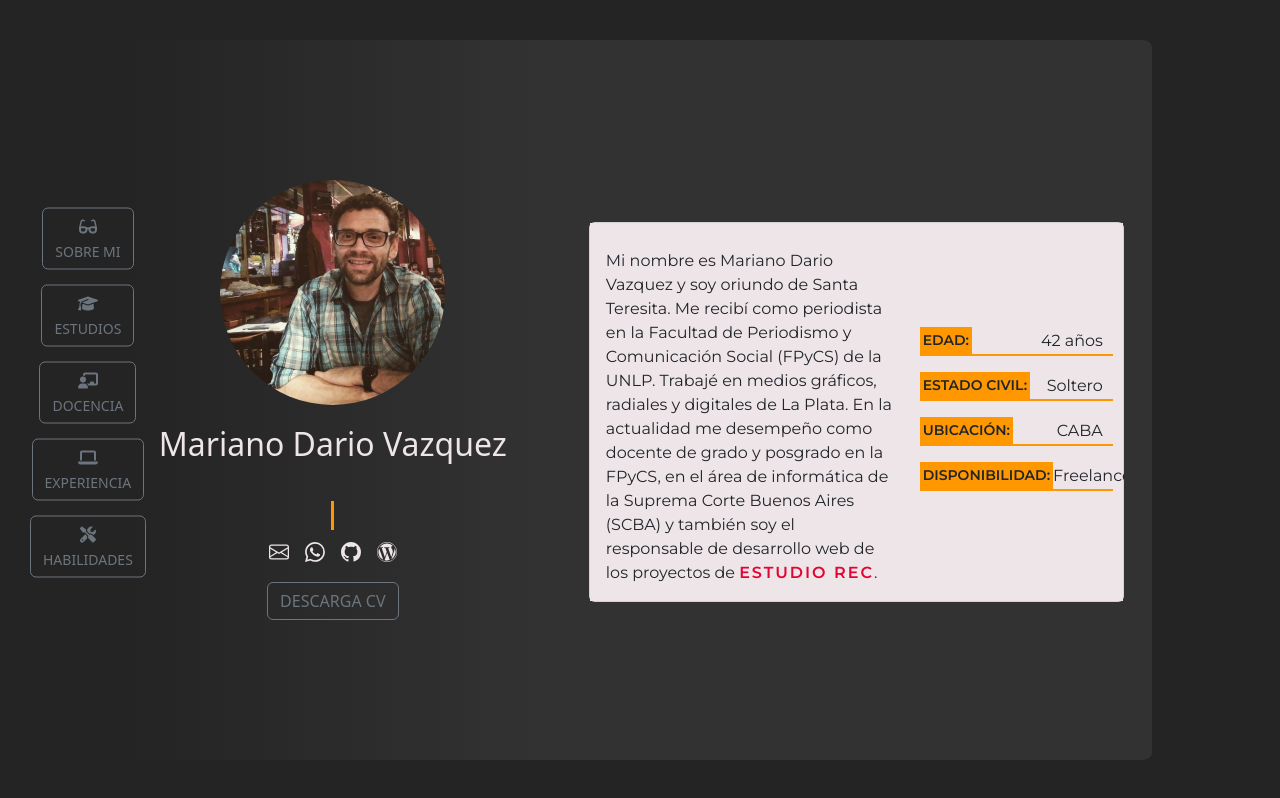
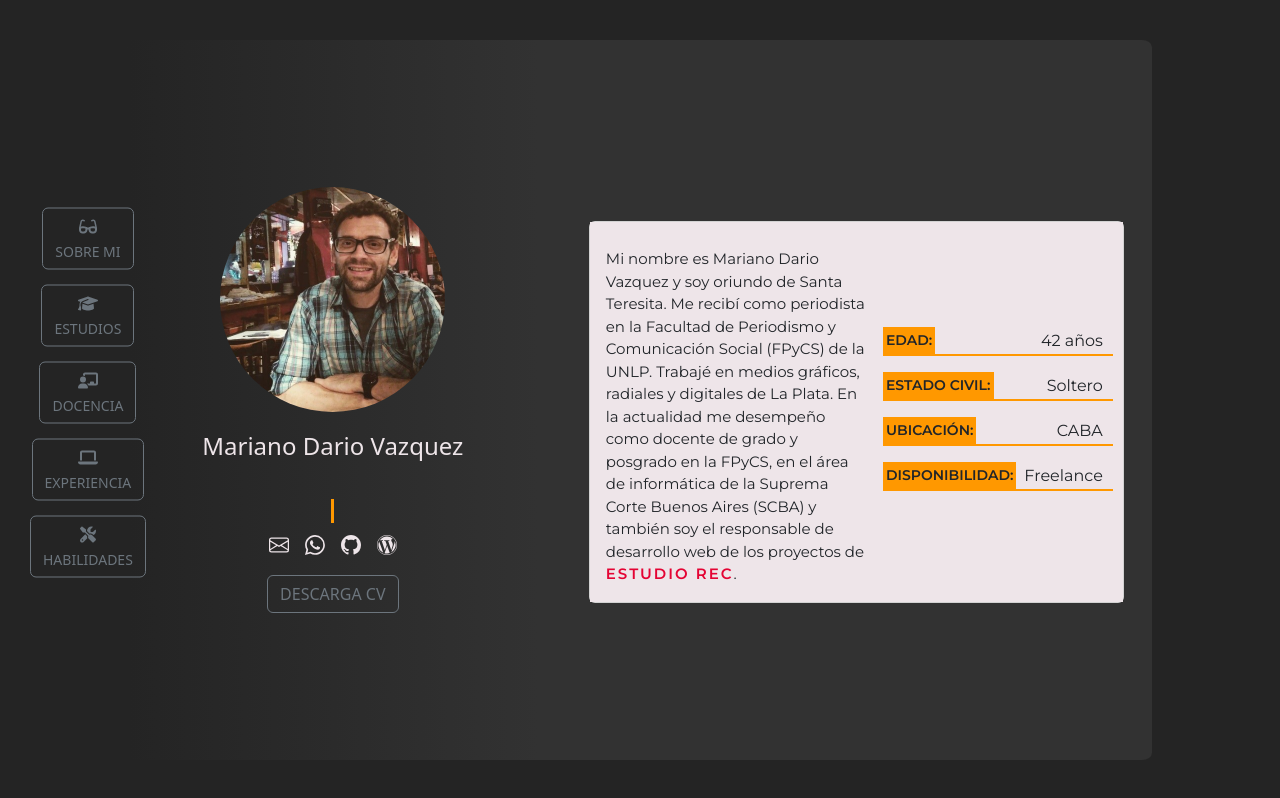
Before and after one commit to mareanovazquez/CurriculumVitae, a React (Vite) app: page / in a window 1280 px wide. Built offline with nearby package versions, Linux system fonts and the light colour scheme.

Commit message:
ajustes responsivos card aboutMe

```diff
--- a/src/estilos.css
+++ b/src/estilos.css
@@ -17,6 +17,9 @@ reescrito en MediaQueries */
 body {
     background-color: #242424;
 }
+
+
+
 
 /* Entre 576px y 767px */
 /* Bootstrap breakpoints SM y superiores */
@@ -130,6 +133,294 @@ body {
 
     .contenedorNombre h2 {
         color: #EEE5E9;
+        font-size: 1.5rem;
+    }
+
+    .contenedorFooter {
+        padding-top: 30px;
+        display: flex;
+        flex-direction: column;
+        align-items: center;
+        justify-content: center;
+    }
+
+    .contenedorFooter svg {
+        color: #EEE5E9;
+    }
+
+    .contenedorFooter svg:hover {
+        transform: scale(1.2);
+        transition: 0.2s;
+    }
+
+    .contenedorDescripcion {
+        color: #ff9800;
+        text-align: center;
+
+    }
+
+    .contenedorDescripcion h4 {
+        font-size: 20px;
+        width: 0;
+        overflow: hidden;
+        white-space: nowrap;
+        margin: 0 auto;
+        border-right: 0.15em solid #ff9800;
+        animation: typing 1.5s steps(38) 0.5s 1 normal both, blink 1s steps(1) infinite;
+    }
+
+    .contenedorDescargaCV {
+        padding-top: 10px;
+    }
+
+    .contenedorDEFH {
+        width: 55%;
+        height: 80%;
+
+    }
+
+    .contenedorSobreMi {
+        /*Dimensiones del contenedor*/
+        width: 95%;
+        height: 100%;
+
+        /*Disposición del contenido*/
+        display: flex;
+        flex-direction: column;
+        justify-content: space-evenly;
+        align-items: center;
+        overflow: auto;
+    }
+
+    .contenedorSobreMi .card-header {
+        color: #ff9800;
+        font-family: 'Nunito', sans-serif;
+        font-weight: 700;
+        letter-spacing: 5px;
+        font-size: 40px;
+        display: flex;
+        align-items: center;
+        justify-content: center;
+        transition: all 0.4s;
+        animation: fadeInAndMoveUp 2s forwards;
+        opacity: 0;
+        /* Definimos la opacidad inicial en 0 para que la caja esté oculta al principio */
+    }
+
+    .contenidoSobreMi {
+        display: flex;
+        flex-direction: column;
+        justify-content: center;
+        align-items: center;
+        background-color: #EEE5E9;
+        padding-top: 10px;
+    }
+
+    .biografia {
+        width: 90%;
+    }
+
+    .biografia .card-text {
+        font-family: 'Montserrat', sans-serif;
+        font-size: 15px;
+    }
+
+    .biografia .card-text a {
+        text-decoration: none;
+        font-weight: 800;
+        color: #e40434;
+        letter-spacing: 2px;
+    }
+
+    .datosPerfil {
+        /*Dimensiones del contenedor*/
+        width: 90%;
+        font-family: 'Montserrat', sans-serif;
+        padding-right: 10px;
+    }
+
+    .datosPerfil p {
+        border-bottom: 2px;
+        border-bottom-color: #ff9800;
+        border-bottom-style: solid;
+        padding-right: 10px;
+
+
+        /*disposición del contenido*/
+        display: flex;
+        flex-direction: row;
+        justify-content: space-between;
+        align-items: center;
+    }
+
+    .datosPerfil p span {
+        background-color: #ff9800;
+        font-weight: 900;
+        padding: 3px;
+        font-size: 14px;
+
+    }
+
+    .dividerCard {
+        width: 98%;
+        height: 2px;
+        margin-right: auto;
+        margin-left: auto;
+        position: relative;
+    }
+
+    .dividerBar {
+        height: 100%;
+        width: 0%;
+        /* Comienza sin llenado */
+        background-color: #ff9800;
+        /* Color de la barra de progreso */
+        position: absolute;
+        top: 0;
+        left: 0;
+        /* Animación */
+        animation: fillBar 4s ease-in-out forwards;
+        /* Puedes cambiar la duración a lo que necesites */
+    }
+
+    @keyframes fillBar {
+        to {
+            width: 100%;
+            /* Llena completamente el div */
+        }
+    }
+           /* ANIMACIONES  */
+
+    @keyframes typing {
+        from {
+            width: 0;
+        }
+
+        to {
+            width: 100%;
+        }
+    }
+
+    @keyframes blink {
+        50% {
+            border-color: transparent;
+        }
+    }
+
+    @keyframes fadeInAndMoveUp {
+        0% {
+            opacity: 0;
+            transform: translateX(20px);
+            /* Aquí empezará un poco más a la derecha y se moverá a su posición original */
+        }
+
+        100% {
+            opacity: 1;
+            transform: translateX(0);
+        }
+    }
+}
+
+/* Desde 1200px en adelante */
+/* Bootstrap breakpoints LG y superiores */
+@media (min-width: 1200px) {
+    /* Tus estilos para dispositivos extra large y superiores van aquí */
+
+    .contenedorCV {
+        /*posición y forma del contenedor*/
+        width: 80%;
+        height: 90vh;
+        /* box-shadow: 0px 0px 40px 16px rgba(137, 135, 135, 0.56); */
+
+        position: absolute;
+        top: 50%;
+        left: 50%;
+        transform: translate(-50%, -50%);
+        border-radius: 1%;
+
+        /*posición contenido*/
+        display: flex;
+        flex-direction: row;
+        justify-content: space-between;
+        align-items: center;
+        flex-wrap: wrap;
+
+        /*decoración contenido*/
+        background-color: #323232;
+    }
+
+    /*BARRA DE NAVEGACIÓN*/
+    .MenuNavBar {
+        /*posicionamiento contenedor*/
+        position: absolute;
+        top: 50%;
+        left: 0;
+        z-index: 44444;
+        transform: translateY(-50%);
+        padding-left: 30px;
+
+        /*posicionamiento contenido*/
+        display: flex;
+        flex-direction: column;
+        justify-content: center;
+        align-items: center;
+    }
+
+    .opcionesNavBar {
+        padding-bottom: 15px;
+        padding-right: 10px;
+    }
+
+    .opcionesNavBar :hover {
+        transform: scale(1.1);
+        transition: .3s;
+    }
+
+    /*INFORMACIÓN DE PERFIL*/
+
+    .contenedorHeaderyFooter {
+        /*dimensiones contenedor*/
+        width: 40%;
+        height: 90vh;
+
+        /*posicionamiento contenido*/
+        display: flex;
+        flex-direction: column;
+        justify-content: center;
+        align-items: center;
+        background: rgb(50, 50, 50);
+        background: linear-gradient(270deg, rgba(50, 50, 50, 1) 0%, rgba(36, 36, 36, 1) 100%);
+    }
+
+    .contenedorHeader {
+        display: flex;
+        flex-direction: column;
+        align-items: center;
+        justify-content: center;
+    }
+
+    .contenedorImg {
+        display: flex;
+        justify-content: center;
+        align-items: center;
+    }
+
+    .imgPerfil {
+        width: 55%;
+        border-radius: 50%;
+        object-fit: contain;
+        object-position: center;
+
+    }
+
+    .contenedorNombre {
+        text-align: center;
+        padding-top: 20px;
+    }
+
+    .contenedorNombre h2 {
+        color: #EEE5E9;
+        font-size: 1.5rem;
     }
 
     .contenedorFooter {
@@ -217,7 +508,7 @@ body {
 
     .biografia .card-text {
         font-family: 'Montserrat', sans-serif;
-    font-size: 16px;
+        font-size: 15px;
     }
 
     .biografia .card-text a {
@@ -229,9 +520,9 @@ body {
 
     .datosPerfil {
         /*Dimensiones del contenedor*/
-    width: 40%;
+        width: 45%;
         font-family: 'Montserrat', sans-serif;
-    padding: 10px;
+        padding-right: 10px;
     }
 
     .datosPerfil p {
@@ -552,9 +843,3 @@ opacity: 0;
     }
 
 }
-
-/* Desde 1200px en adelante */
-/* Bootstrap breakpoints LG y superiores */
-@media (min-width: 1200px) {
-    /* Tus estilos para dispositivos extra large y superiores van aquí */
-}
```
Lines whose indentation alone changed are shown as unchanged.
